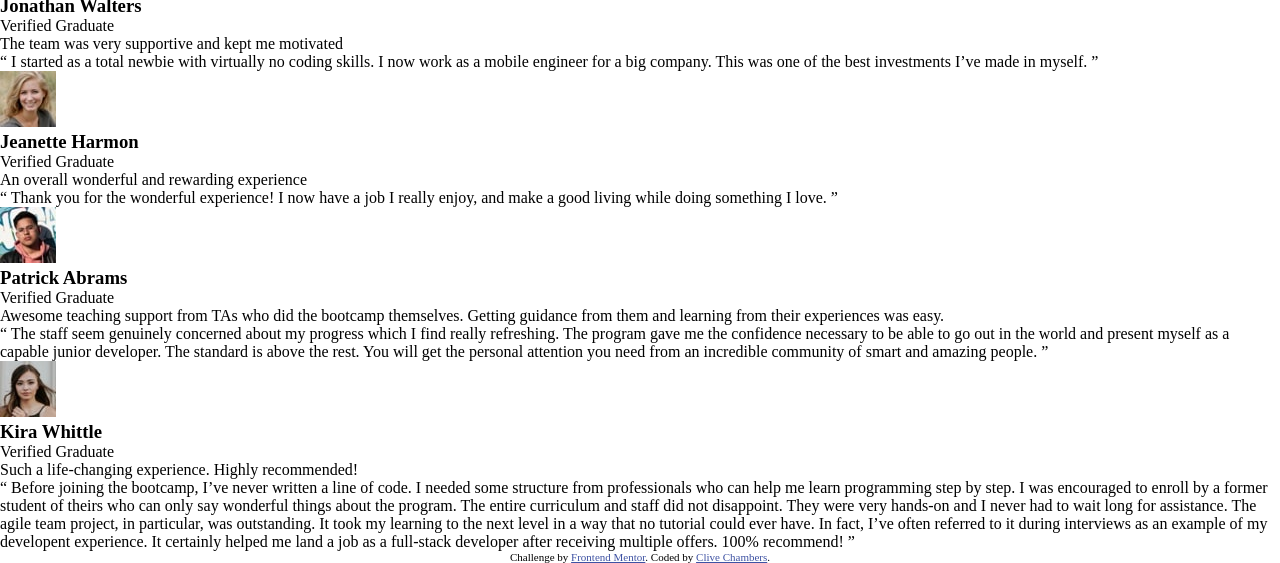
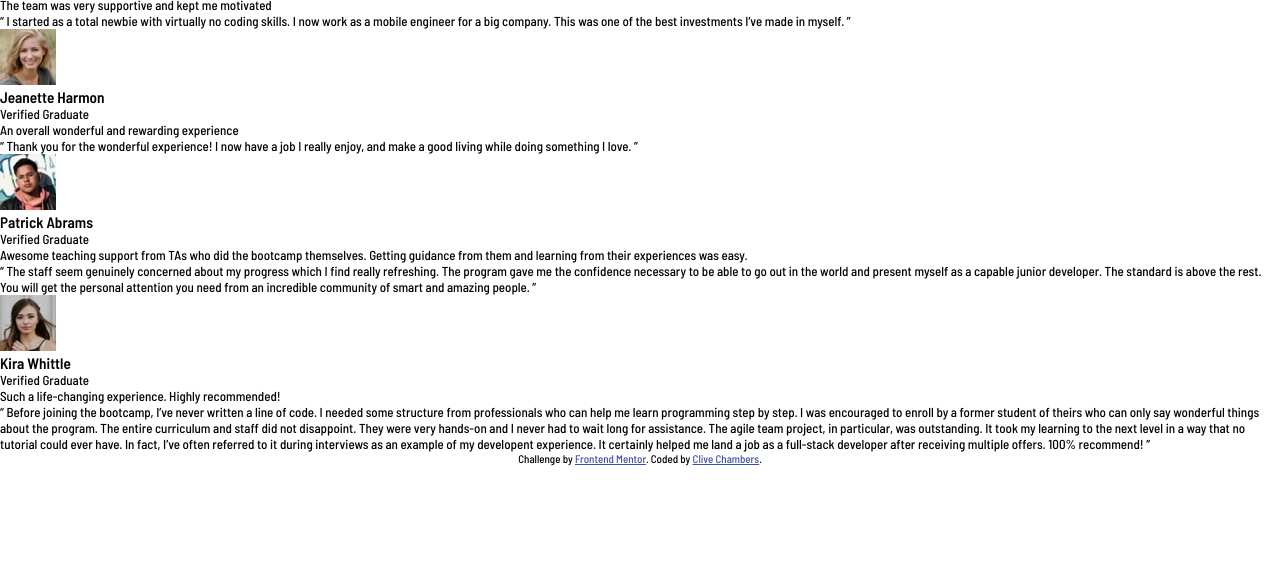
Before and after one commit to Clive-Chambers/testimonial-grid-section, a plain HTML site: page index.html in a window 1280 px wide. Shown: the part 237-800 px from the top of the page. Drawn offline with Linux system fonts and the light colour scheme.

Commit message:
Import Fonts

```diff
--- a/style.css
+++ b/style.css
@@ -1,9 +1,15 @@
+@import url('https://fonts.googleapis.com/css2?family=Barlow+Semi+Condensed:wght@500;600&display=swap');
+
 * {
     box-sizing: border-box;
     padding: 0;
     margin: 0;
 }
 
+body {
+    font-family: 'Barlow Semi Condensed', sans-serif;
+    font-size: 13px;
+}
 
 
 .attribution {
```
